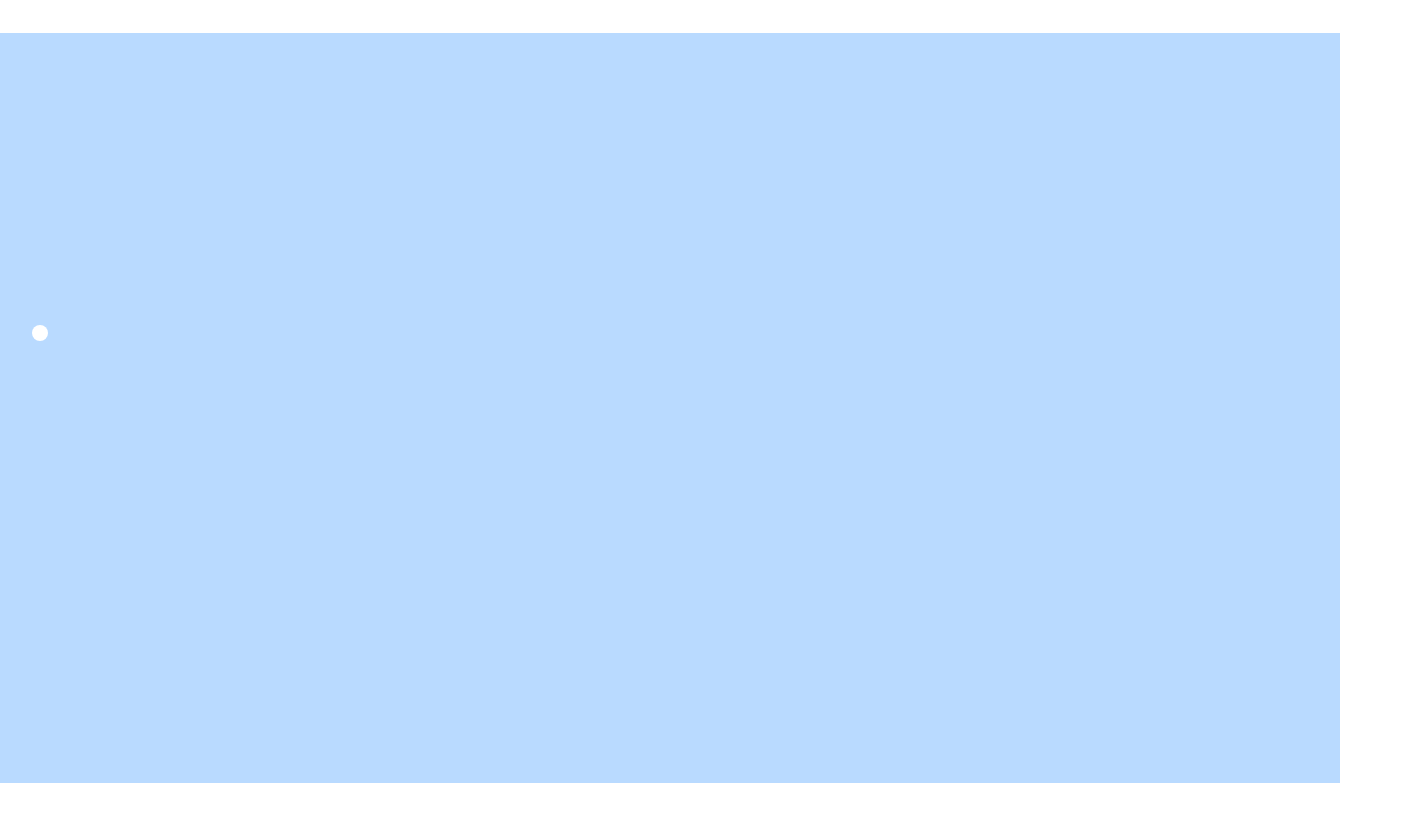
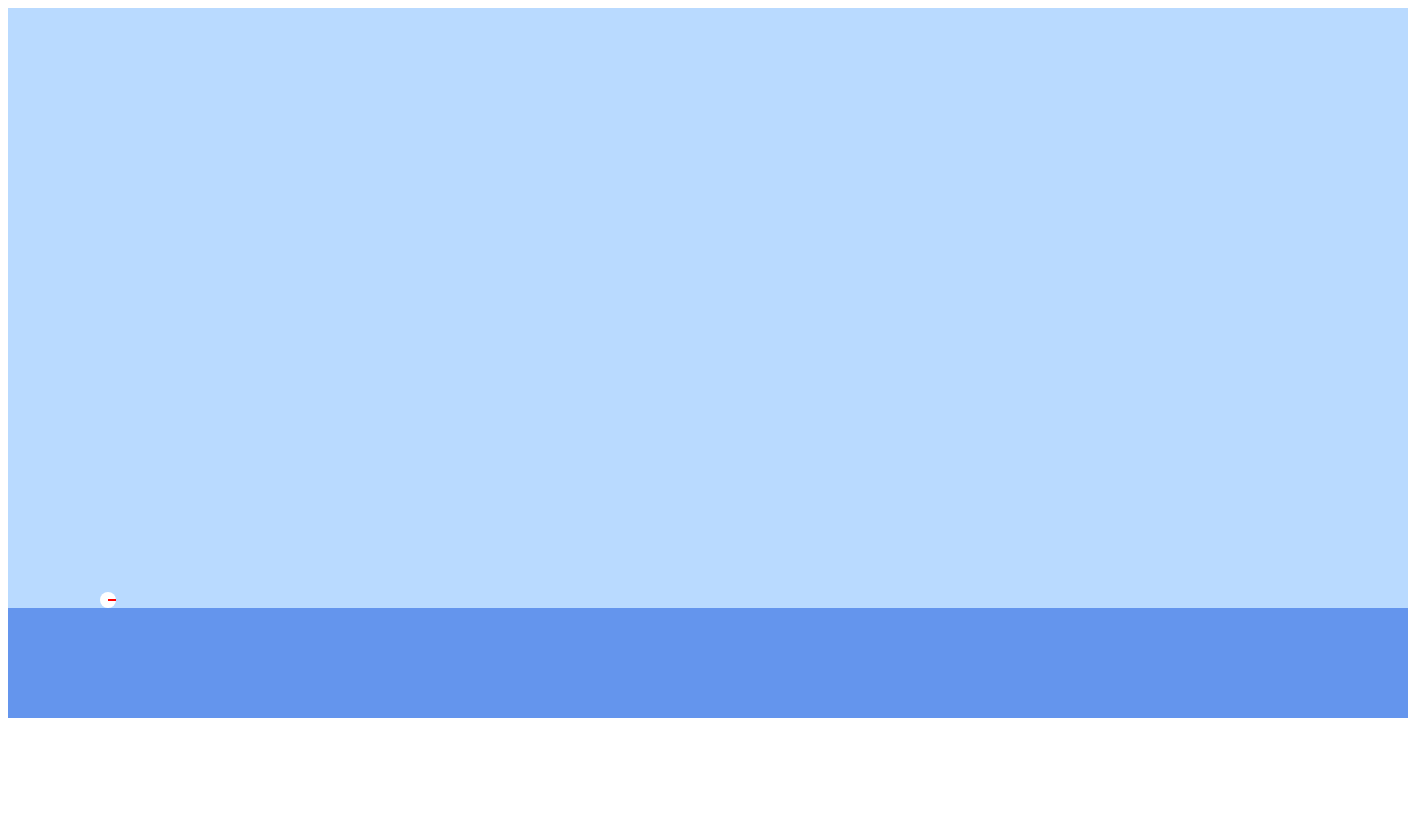
Before and after one commit to imsuji16/Personal-Testing-Environment, a plain HTML site: page ball physics/points.html in a window 1280 px wide. Shown: the whole page, 1408 px wide, since content can reach past the window. Drawn offline with Linux system fonts and the light colour scheme.

Commit message:
Remove old files and implement new ball physics functionality with enhanced canvas rendering

```diff
--- a/points.html
+++ b/ball physics/points.html
@@ -3,13 +3,12 @@
 <head>
     <meta charset="UTF-8">
     <meta name="viewport" content="width=device-width, initial-scale=1.0">
-    <title>Canvas</title>
-    <link rel="stylesheet" href="styles.css">
+    <title>Ball Physics</title>
 </head>
 <body>
     <div class="canvas-container">
-        <canvas id="myCanvas" width="1400" height="750"></canvas>
+        <canvas id="myCanvas" width="1400" height="710"></canvas>
     </div>
-    <script src="test.js"></script>
+    <script src="script.js"></script>
 </body>
 </html>
--- /dev/null
+++ b/ball physics/script.js
@@ -0,0 +1,123 @@
+let X = 100;
+let Y = 100;
+let XV = 0;
+let YV = 0;
+let offsetX, offsetY;
+let gravity = 0.3;
+let lastTimestamp = 0;
+let mouseDown = false;
+let mouseX, mouseY;
+let angle = 0;
+const radius = 8;
+const bounce = 0.7;
+const floorY = 600;
+
+function animate(timestamp) {
+    const deltatime = timestamp - lastTimestamp;
+    lastTimestamp = timestamp;
+    requestAnimationFrame(animate);
+    if (deltatime < 1000 / FPS) return;
+    update();
+}
+
+function setup() {
+    draw();
+    testMouse();
+    requestAnimationFrame(animate);
+}
+
+function draw() {
+    ctx.clearRect(0, 0, width, height);
+    ctx.fillStyle = "rgba(185, 218, 255, 1)";
+    ctx.fillRect(0, 0, width, height);
+    ctx.fillStyle = "rgba(100, 149, 237, 1)";
+    ctx.fillRect(0, floorY, width, height-floorY);
+
+    ctx.fillStyle = "rgba(255, 255, 255, 1)";
+    ctx.beginPath();
+    ctx.arc(X, Y, radius, 0, Math.PI * 2);
+    ctx.fill();
+    ctx.closePath();
+
+    drawLine(X, Y, X + radius * Math.cos(angle), Y + radius * Math.sin(angle), 255, 0, 0, 1, 2);
+
+    ctx.restore();
+    ctx.closePath();
+    if (mouseDown) {
+        drawLine(X, Y, mouseX, mouseY, 255, 0, 0, 1, 10);
+    }
+}
+function drawLine(x1, y1, x2, y2, r = 0, g = 0, b = 0, a = 1, w = 2) {
+    ctx.beginPath();
+    ctx.moveTo(x1,y1);
+    ctx.lineTo(x2,y2);
+    ctx.strokeStyle = `rgba(${r}, ${g}, ${b}, ${a})`;
+    ctx.lineWidth = w;
+    ctx.stroke();
+    ctx.closePath();
+}
+
+function physics() {
+    YV += gravity;
+    X += XV;
+    Y += YV;
+    if (Y > floorY - radius) {
+        Y = floorY - radius;
+        let nx = 0; let ny = -1;
+        let dot = (XV * nx + YV * ny);
+        XV = (XV - 2 * dot * nx) * bounce;
+        YV = (YV - 2 * dot * ny) * bounce;
+        if (Math.abs(YV) < 0.5) YV = 0;
+        XV *= 0.99;
+        if (Y >= floorY - radius - 0.1) {
+            angle += XV / radius;
+    }
+    }
+}
+
+function testMouse() {
+    myCanvas.addEventListener('mousedown', (e) => {
+    mouseX = e.clientX - myCanvas.getBoundingClientRect().left;
+    mouseY = e.clientY - myCanvas.getBoundingClientRect().top;
+    const dx = mouseX - X;
+    const dy = mouseY - Y;
+    if (Math.sqrt(dx * dx + dy * dy) < 10) {
+        mouseDown = true;
+    }
+});
+
+    myCanvas.addEventListener('mousemove', (e) => {
+    if (mouseDown) {
+        mouseX = e.clientX - myCanvas.getBoundingClientRect().left;
+        mouseY = e.clientY - myCanvas.getBoundingClientRect().top;
+    }
+});
+
+myCanvas.addEventListener('mouseup', (e) => {
+    mouseDown = false;
+    mouseX = e.clientX - myCanvas.getBoundingClientRect().left;
+    mouseY = e.clientY - myCanvas.getBoundingClientRect().top;
+    const dx = mouseX - X;
+    const dy = mouseY - Y;
+    XV = dx * -0.2;
+    YV = dy * 0.2;
+});
+};
+
+function update() {
+    draw();
+    physics();
+}
+
+function gameloop() {
+    const timestamp = Date.now();
+    animate(timestamp);
+}
+
+const myCanvas = document.getElementById("myCanvas");
+const ctx = myCanvas.getContext("2d");
+const width = myCanvas.width;
+const height = myCanvas.height;
+const FPS = 100;
+setup();
+gameloop();
--- a/styles.css
+++ /dev/null
@@ -1,6 +0,0 @@
-.canvas-container {
- display: flex;
- justify-content: center;
- align-items: center;
- height: 100vh;
-}
--- a/test.js
+++ /dev/null
@@ -1,36 +0,0 @@
-let X = 100;
-let Y = 100;
-let XV = 0;
-let YV = 0;
-let gravity = 0.7
-
-function draw() {
-    ctx.clearRect(0, 0, myCanvas.clientWidth, myCanvas.clientHeight);
-    ctx.fillStyle = "rgba(185, 218, 255, 1)";
-    ctx.fillRect(0, 0, myCanvas.clientWidth, myCanvas.clientHeight);
-    ctx.beginPath();
-    ctx.arc(X, Y, 8, 0, Math.PI * 2);
-    ctx.fillStyle = "rgba(255, 255, 255, 1)";
-    ctx.fill();
-    ctx.closePath();
-}
-
-function physics() {
-    YV += gravity;
-    X += XV;
-    Y += YV;
-    if (Y > 300) {
-        Y = 300;
-        YV *= -0.5;
-    }
-}
-
-function update() {
-    draw();
-    physics();
-}
-
-const myCanvas = document.getElementById("myCanvas");
-const ctx = myCanvas.getContext("2d");
-update();
-setInterval(update, 20);
```
Also changed, not shown: script.js (deleted, +0 -52 lines).
